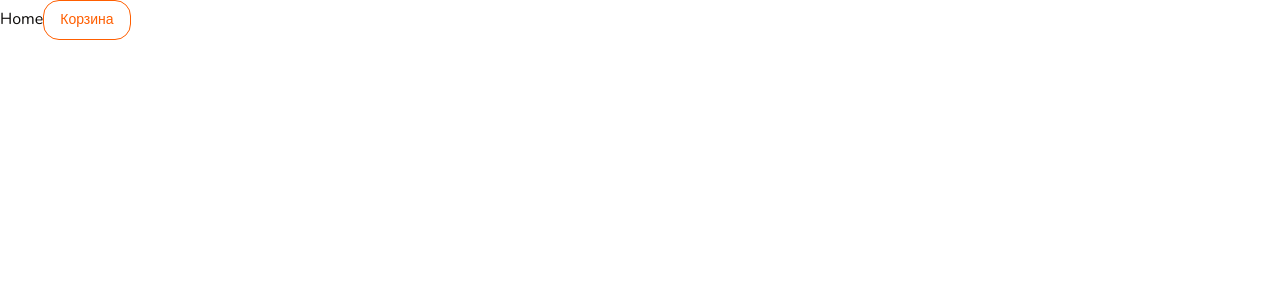
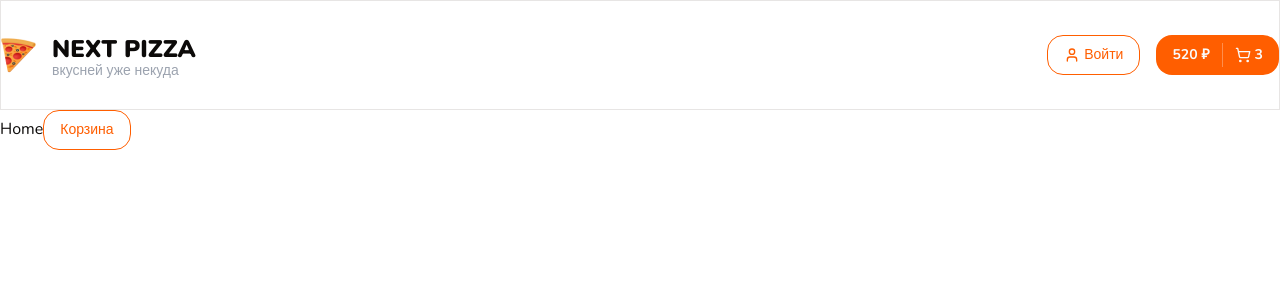
Before and after one commit to dibrugh/pizza-clone, a Next.js app: page / in a window 1280 px wide. Shown: the top 300 px of the page. Built offline with nearby package versions, Linux system fonts and the light colour scheme.

Commit message:
feat: implement basic header

```diff
--- a/app/layout.tsx
+++ b/app/layout.tsx
@@ -1,6 +1,7 @@
 import type { Metadata } from "next";
 import { Nunito } from "next/font/google";
 import "./globals.css";
+import { Header } from "@/components/shared";
 
 const nunito = Nunito({
 	subsets: ["cyrillic"],
@@ -20,7 +21,10 @@ export default function RootLayout({
 	return (
 		<html lang="en">
 			<body className={nunito.className}>
-				<main className="min-h-screen">{children}</main>
+				<main className="min-h-screen">
+					<Header />
+					{children}
+				</main>
 			</body>
 		</html>
 	);
--- /dev/null
+++ b/components/shared/container.tsx
@@ -0,0 +1,15 @@
+import { cn } from "@/lib/utils";
+import React, { PropsWithChildren } from "react";
+
+interface Props {
+	className?: string;
+}
+
+export const Container = ({
+	className,
+	children,
+}: PropsWithChildren<Props>) => {
+	return (
+		<div className={cn("mx-auto max-w-[1280px]", className)}>{children}</div>
+	);
+};
--- /dev/null
+++ b/components/shared/header.tsx
@@ -0,0 +1,50 @@
+import { cn } from "@/lib/utils";
+import React from "react";
+import { Container } from "./container";
+import Image from "next/image";
+import { Button } from "../ui";
+import { ArrowRight, ShoppingCart, User } from "lucide-react";
+
+type Props = { className?: string };
+
+export const Header = ({ className }: Props) => {
+	return (
+		<header className={cn("border border-b", className)}>
+			<Container className="flex items-center justify-between py-8">
+				{/* Left side */}
+				<div className="flex items-center gap-4">
+					<Image src={"/logo.png"} alt="Logo" width={35} height={35} />
+					<div>
+						<h1 className="text-2xl uppercase font-black">Next pizza</h1>
+						<p className="text-sm text-gray-400 leading-3">
+							вкусней уже некуда
+						</p>
+					</div>
+				</div>
+
+				{/* Right side */}
+				<div className="flex items-center gap-4">
+					<Button variant={"outline"} className="flex items-center gap-1">
+						<User size={16} />
+						Войти
+					</Button>
+
+					<div>
+						<Button className="group relative">
+							<b>520 ₽</b>
+							<span className="h-full w-[1px] bg-white/30 mx-3"></span>
+							<div className="flex items-center gap-1 transition duration-300 group-hover:opacity-0">
+								<ShoppingCart size={16} className="relative" strokeWidth={2} />
+								<b>3</b>
+							</div>
+							<ArrowRight
+								size={20}
+								className="absolute right-5 transition duration-300 -translate-x-2 opacity-0 group-hover:opacity-100 group-hover:translate-x-0"
+							/>
+						</Button>
+					</div>
+				</div>
+			</Container>
+		</header>
+	);
+};
--- /dev/null
+++ b/components/shared/index.ts
@@ -0,0 +1,2 @@
+export { Container } from "./container";
+export { Header } from "./header";
--- /dev/null
+++ b/components/ui/index.ts
@@ -0,0 +1,9 @@
+export { Button } from "./button";
+export { Drawer } from "./drawer";
+export { Select } from "./select";
+export { Slider } from "./slider";
+export { Popover } from "./popover";
+export { Checkbox } from "./checkbox";
+export { Dialog } from "./dialog";
+export { Skeleton } from "./skeleton";
+export { Input } from "./input";
```
Also changed, not shown: public/logo.png (added).
